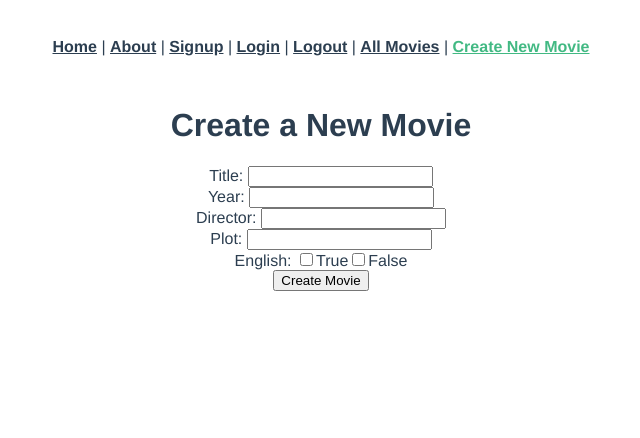
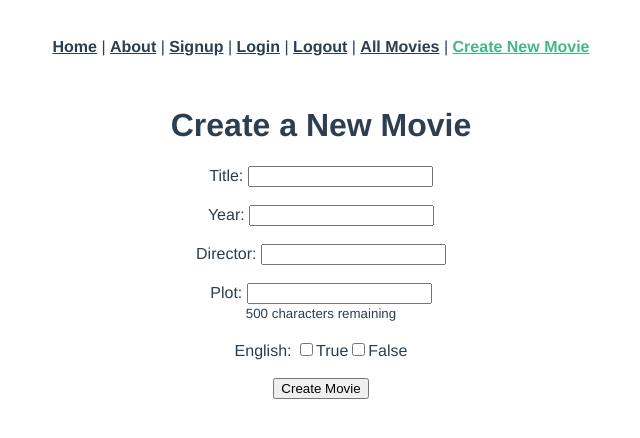
Before and after one commit to megscherz/movie-vue-frontend, a Vue app: page /movies/new in a window 1280 px wide. Shown: the top 438 px of the page, without its empty margins (319-959 px from the left). Built offline with nearby package versions, Linux system fonts and the light colour scheme.

Commit message:
adds frontend validations

```diff
--- a/src/views/MoviesNew.vue
+++ b/src/views/MoviesNew.vue
@@ -5,7 +5,7 @@ export default {
   data: function () {
     return {
       movies: [],
-      newMovieParams: {},
+      newMovieParams: { plot: "" },
       errors: [],
     };
   },
@@ -33,23 +33,36 @@ export default {
       <ul>
         <li v-for="error in errors" v-bind:key="error">{{ error }}</li>
       </ul>
+      <div>
         Title:
         <input type="text" v-model="newMovieParams.title" />
+      </div>
       <br />
+      <div>
         Year:
         <input type="text" v-model="newMovieParams.year" />
+      </div>
       <br />
+      <div>
         Director:
         <input type="text" v-model="newMovieParams.director" />
+      </div>
       <br />
+      <div>
         Plot:
         <input type="text" v-model="newMovieParams.plot" />
         <br />
+        <small>{{ 500 - newMovieParams.plot.length }} characters remaining</small>
+      </div>
+      <br />
+      <div>
         English:
         <input type="checkbox" id="choice1" name="true" value="t" />
         <label for="true">True</label>
         <input type="checkbox" id="choice2" name="false" value="f" />
         <label for="false">False</label>
+        <br />
+      </div>
       <br />
       <input type="submit" value="Create Movie" />
     </form>
```
Lines whose indentation alone changed are shown as unchanged.
